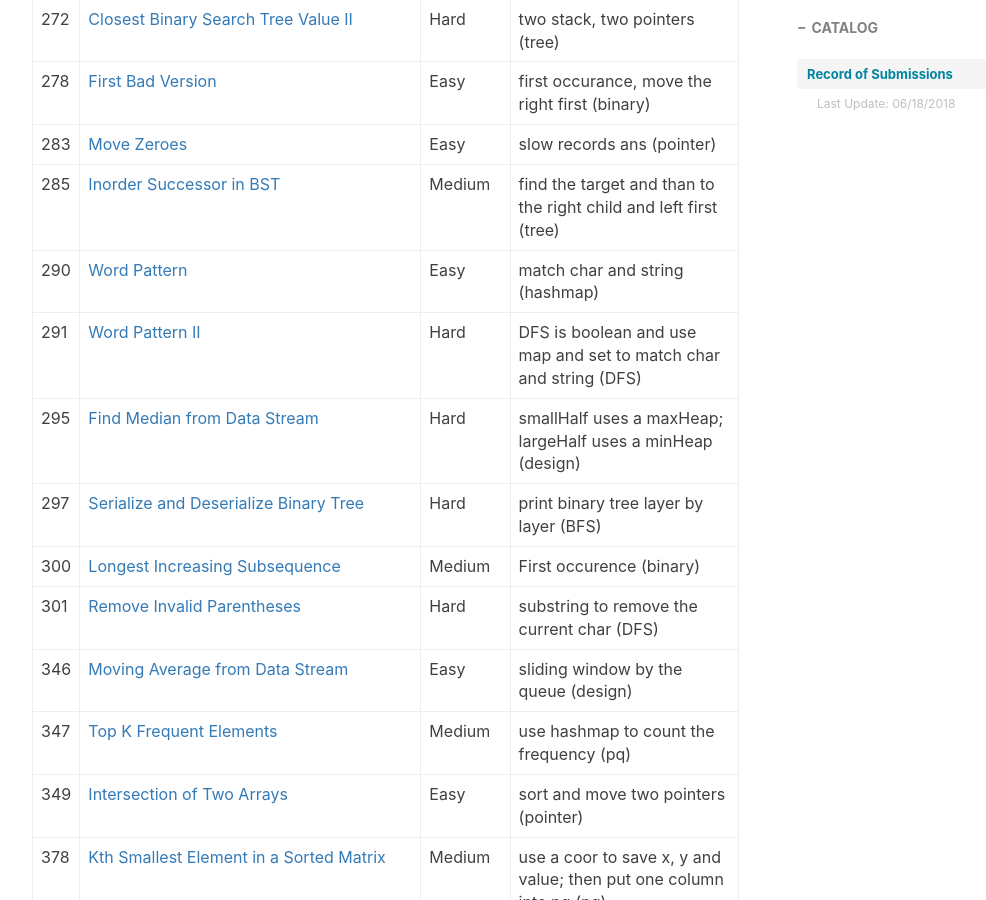
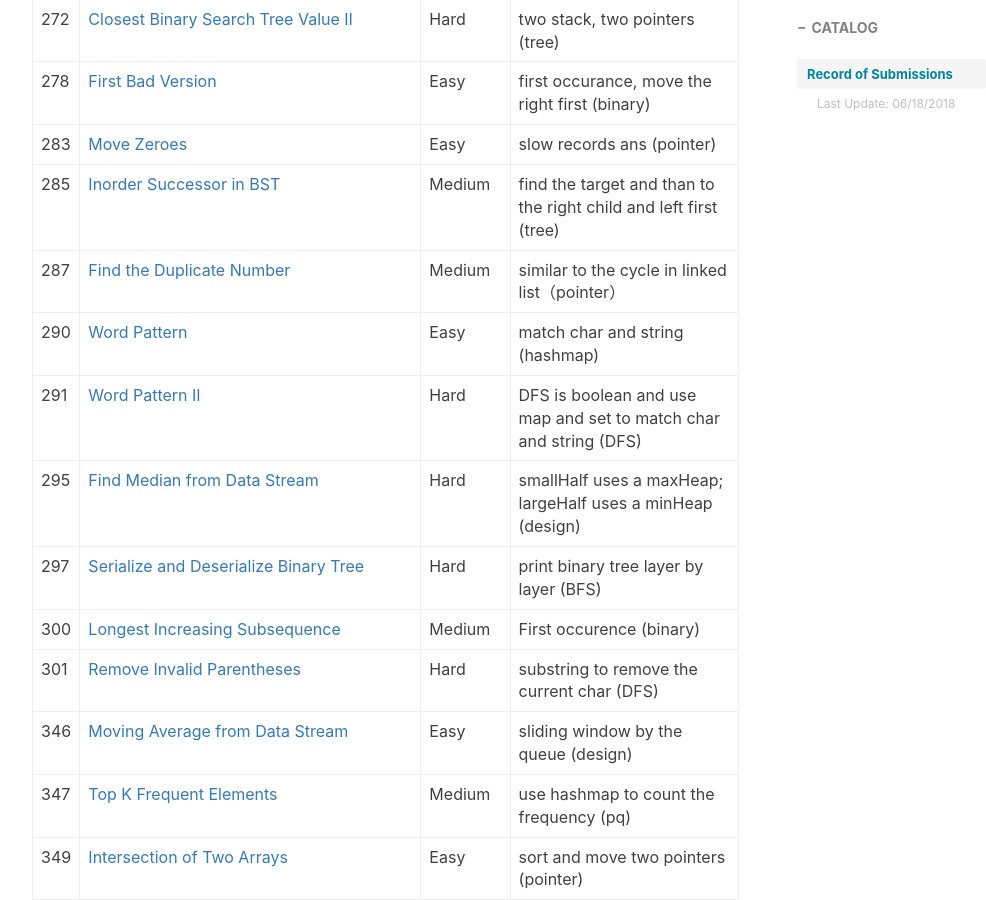
Before and after one commit to ly16/ly16.github.io, a Jekyll site: the page built from _posts/2018-05-18-leetcode-record-round1.md, in a window 1280 px wide and 900 px high, scrolled down 7740 px. Shown: the whole window, without its empty margins (233-1219 px from the left). Built offline with Jekyll 4.4.1, drawn with Linux system fonts in a browser that asks for light colours; nearby versions of some CDN libraries; comment, search, counter and statistics services are not loaded.

Commit message:
Update 2018-05-18-leetcode-record-round1.md

```diff
--- a/_posts/2018-05-18-leetcode-record-round1.md
+++ b/_posts/2018-05-18-leetcode-record-round1.md
@@ -127,6 +127,7 @@ tags:
 |278|[First Bad Version](https://github.com/ly16/LC-Practice/blob/master/First%20Bad%20Version.java)|Easy|first occurance, move the right first (binary)|
 |283|[Move Zeroes](https://github.com/ly16/LC-Practice/blob/master/Move%200s%20To%20The%20End%20II.java)|Easy|slow records ans (pointer)|
 |285|[Inorder Successor in BST](https://github.com/ly16/LC-Practice/blob/master/Inorder%20Successor%20in%20BST.java)|Medium|find the target and than to the right child and left first (tree)|
+|287|[Find the Duplicate Number](https://github.com/ly16/LC-Practice/blob/master/Find%20the%20Duplicate%20Number.java)|Medium| similar to the cycle in linked list（pointer）|
 |290|[Word Pattern](https://github.com/ly16/LC-Practice/blob/master/Word%20Pattern.java)|Easy|match char and string (hashmap)|
 |291|[Word Pattern II](https://github.com/ly16/LC-Practice/blob/master/Word%20Pattern%20II.java)|Hard|DFS is boolean and use map and set to match char and string (DFS)|
 |295|[Find Median from Data Stream](https://github.com/ly16/LC-Practice/blob/master/Median%20Tracker.java)|Hard|smallHalf uses a maxHeap; largeHalf uses a minHeap (design)|
```
